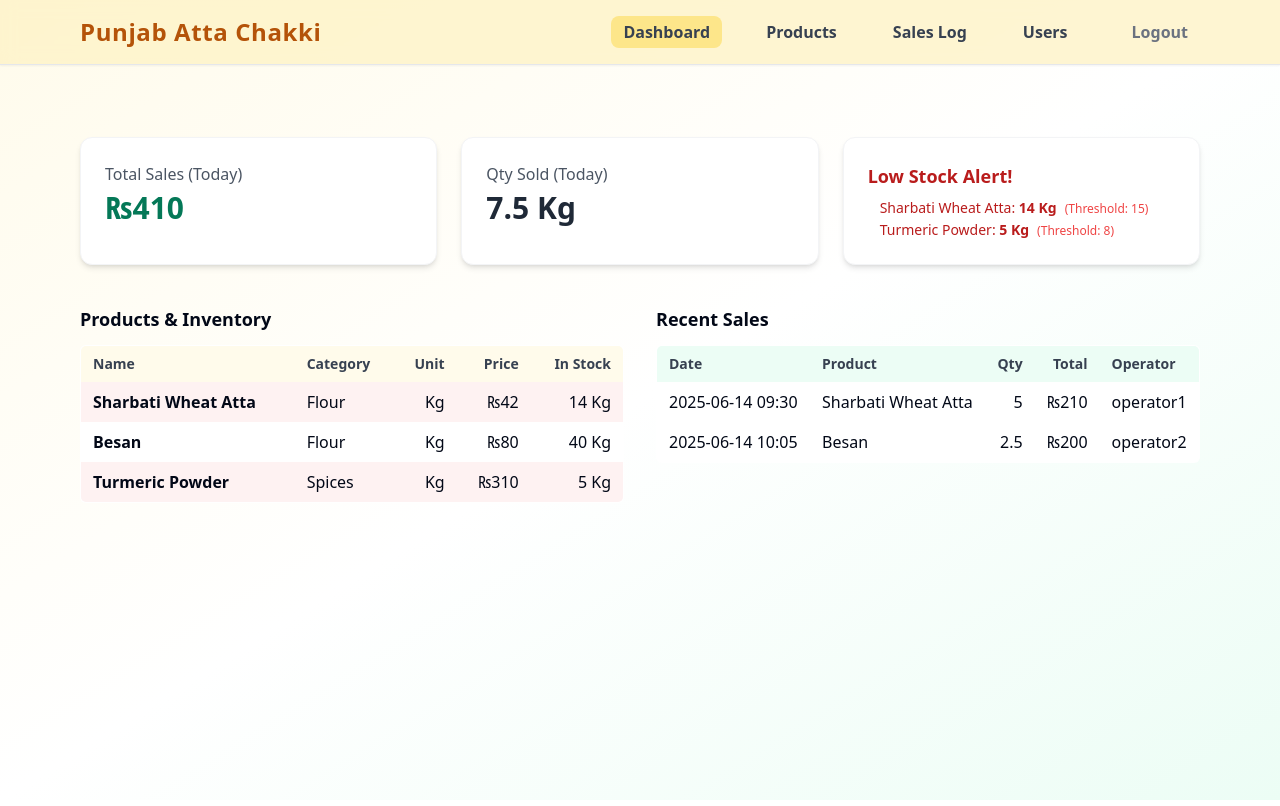
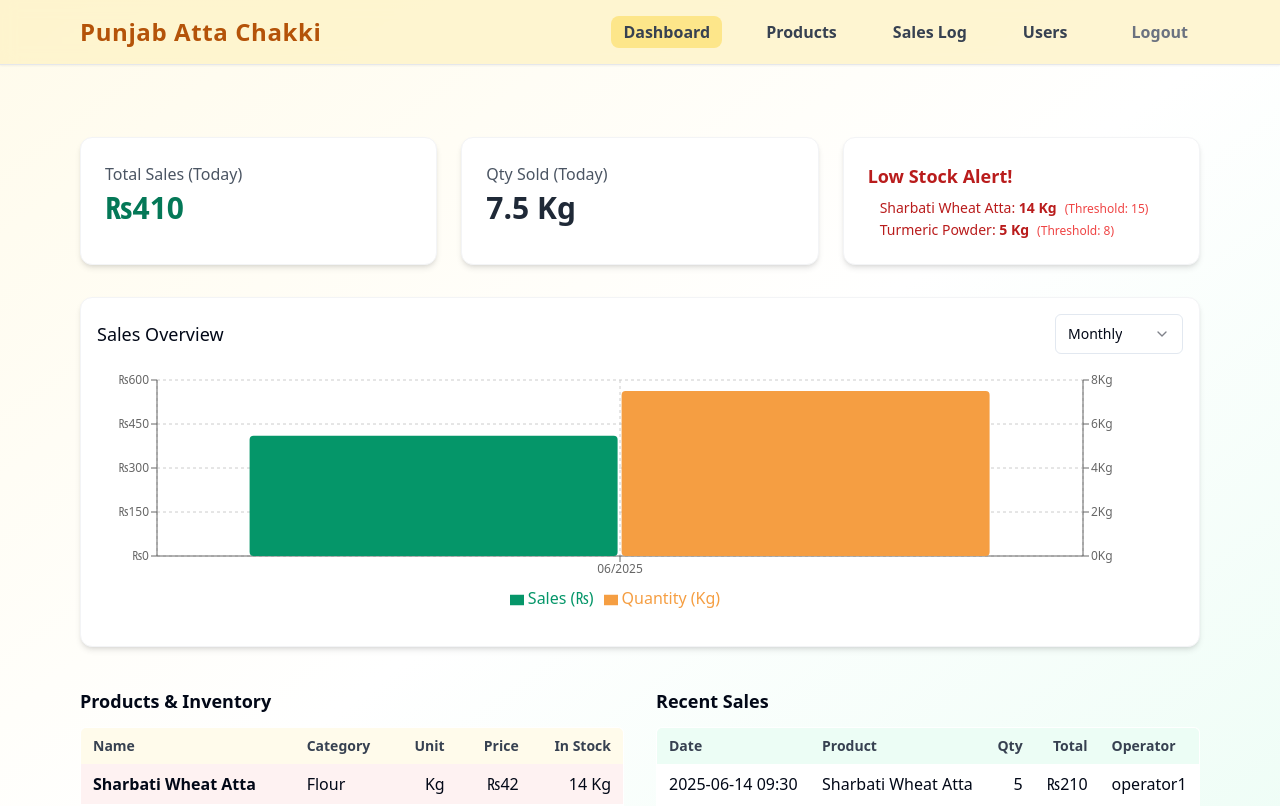
Before and after one commit to armangral/atta-chakki-tracker-app, a React (Vite) app: page /admin in a window 1280 px wide. Shown: the top 806 px of the page. Built offline with nearby package versions, Linux system fonts and the light colour scheme.

Commit message:
feat: Add sales graph with dropdown
Implement a sales graph on the admin dashboard, displaying both total sales value and quantity sold. Include a dropdown to switch between monthly, weekly, and yearly views.

```diff
--- /dev/null
+++ b/src/components/SalesChart.tsx
@@ -0,0 +1,111 @@
+
+import { useMemo, useState } from "react";
+import {
+  BarChart, Bar, XAxis, YAxis, Tooltip, Legend, ResponsiveContainer, CartesianGrid,
+} from "recharts";
+import { Select, SelectTrigger, SelectContent, SelectItem, SelectValue } from "@/components/ui/select";
+
+type Sale = {
+  id: number;
+  productId: number;
+  productName: string;
+  quantity: number;
+  total: number;
+  operator: string;
+  date: string; // format: "YYYY-MM-DD HH:mm"
+};
+
+type SalesChartProps = {
+  sales: Sale[];
+};
+
+function getPeriodKey(date: Date, mode: string) {
+  if (mode === "year") {
+    return date.getFullYear();
+  }
+  if (mode === "month") {
+    // Use yyyy-mm for months
+    return `${date.getFullYear()}-${String(date.getMonth() + 1).padStart(2, "0")}`;
+  }
+  if (mode === "week") {
+    // Get ISO week number
+    const firstDayOfYear = new Date(date.getFullYear(), 0, 1);
+    const pastDaysOfYear = (date as any) - (firstDayOfYear as any);
+    const days = Math.floor(pastDaysOfYear / (24 * 60 * 60 * 1000));
+    const week = Math.ceil((days + firstDayOfYear.getDay() + 1) / 7);
+    return `${date.getFullYear()}-W${week}`;
+  }
+}
+
+function getBarLabel(periodKey: string, mode: string) {
+  if (mode === "year") return periodKey;
+  if (mode === "month") {
+    const [year, m] = periodKey.split("-");
+    return `${m}/${year}`;
+  }
+  if (mode === "week") {
+    const [year, w] = periodKey.split("-W");
+    return `W${w}-${year}`;
+  }
+  return periodKey;
+}
+
+export default function SalesChart({ sales }: SalesChartProps) {
+  const [mode, setMode] = useState<"month" | "week" | "year">("month");
+
+  // Parse string date to actual Date object
+  const groupedData = useMemo(() => {
+    const group: Record<string, { label: string; total: number; quantity: number }> = {};
+    for (const sale of sales) {
+      const d = new Date(sale.date.replace(" ", "T")); // local time
+      const key = getPeriodKey(d, mode);
+      if (!group[key]) {
+        group[key] = { label: getBarLabel(key, mode), total: 0, quantity: 0 };
+      }
+      group[key].total += sale.total;
+      group[key].quantity += sale.quantity;
+    }
+    // Sort by key
+    return Object.entries(group)
+      .sort(([k1], [k2]) => k1.localeCompare(k2))
+      .map(([, val]) => val);
+  }, [sales, mode]);
+
+  return (
+    <div className="w-full bg-white rounded-xl shadow-md border border-gray-100 p-4">
+      <div className="flex items-center justify-between mb-4">
+        <div className="text-lg font-medium">Sales Overview</div>
+        <Select value={mode} onValueChange={v => setMode(v as any)}>
+          <SelectTrigger className="w-32">
+            <SelectValue />
+          </SelectTrigger>
+          <SelectContent>
+            <SelectItem value="month">Monthly</SelectItem>
+            <SelectItem value="week">Weekly</SelectItem>
+            <SelectItem value="year">Yearly</SelectItem>
+          </SelectContent>
+        </Select>
+      </div>
+      <div style={{ minHeight: 260, width: "100%" }}>
+        <ResponsiveContainer width="100%" height={260}>
+          <BarChart
+            data={groupedData}
+            margin={{ top: 10, right: 40, left: 0, bottom: 20 }}
+          >
+            <CartesianGrid strokeDasharray="3 3" />
+            <XAxis dataKey="label" fontSize={12} />
+            <YAxis yAxisId="left" orientation="left" fontSize={12} width={60} tickFormatter={v => `₨${v}`} />
+            <YAxis yAxisId="right" orientation="right" fontSize={12} width={60} tickFormatter={v => `${v}Kg`} />
+            <Tooltip formatter={(value: any, name: string) => name === "Sales" ? `₨${value}` : `${value} Kg`} />
+            <Legend payload={[
+              { id: "Sales", type: "rect", value: "Sales (₨)", color: "#059669" },
+              { id: "Quantity", type: "rect", value: "Quantity (Kg)", color: "#f59e42" }
+            ]}/>
+            <Bar yAxisId="left" dataKey="total" name="Sales" fill="#059669" radius={4} />
+            <Bar yAxisId="right" dataKey="quantity" name="Quantity" fill="#f59e42" radius={4} />
+          </BarChart>
+        </ResponsiveContainer>
+      </div>
+    </div>
+  );
+}
--- a/src/pages/AdminDashboard.tsx
+++ b/src/pages/AdminDashboard.tsx
@@ -4,6 +4,7 @@ import MainHeader from "@/components/Layout/MainHeader";
 import ProductTable from "@/components/ProductTable";
 import SalesTable from "@/components/SalesTable";
 import LowStockAlert from "@/components/LowStockAlert";
+import SalesChart from "@/components/SalesChart";
 
 const MOCK_PRODUCTS = [
   { id: 1, name: "Sharbati Wheat Atta", category: "Flour", unit: "Kg", price: 42, stock: 14, lowStockThreshold: 15 },
@@ -44,6 +45,9 @@ export default function AdminDashboard() {
             <LowStockAlert products={lowStockProducts} />
           </div>
         </div>
+        <div className="mb-10">
+          <SalesChart sales={sales} />
+        </div>
         <div className="mt-10 grid grid-cols-1 md:grid-cols-2 gap-8">
           <div>
             <ProductTable products={products} />
```
